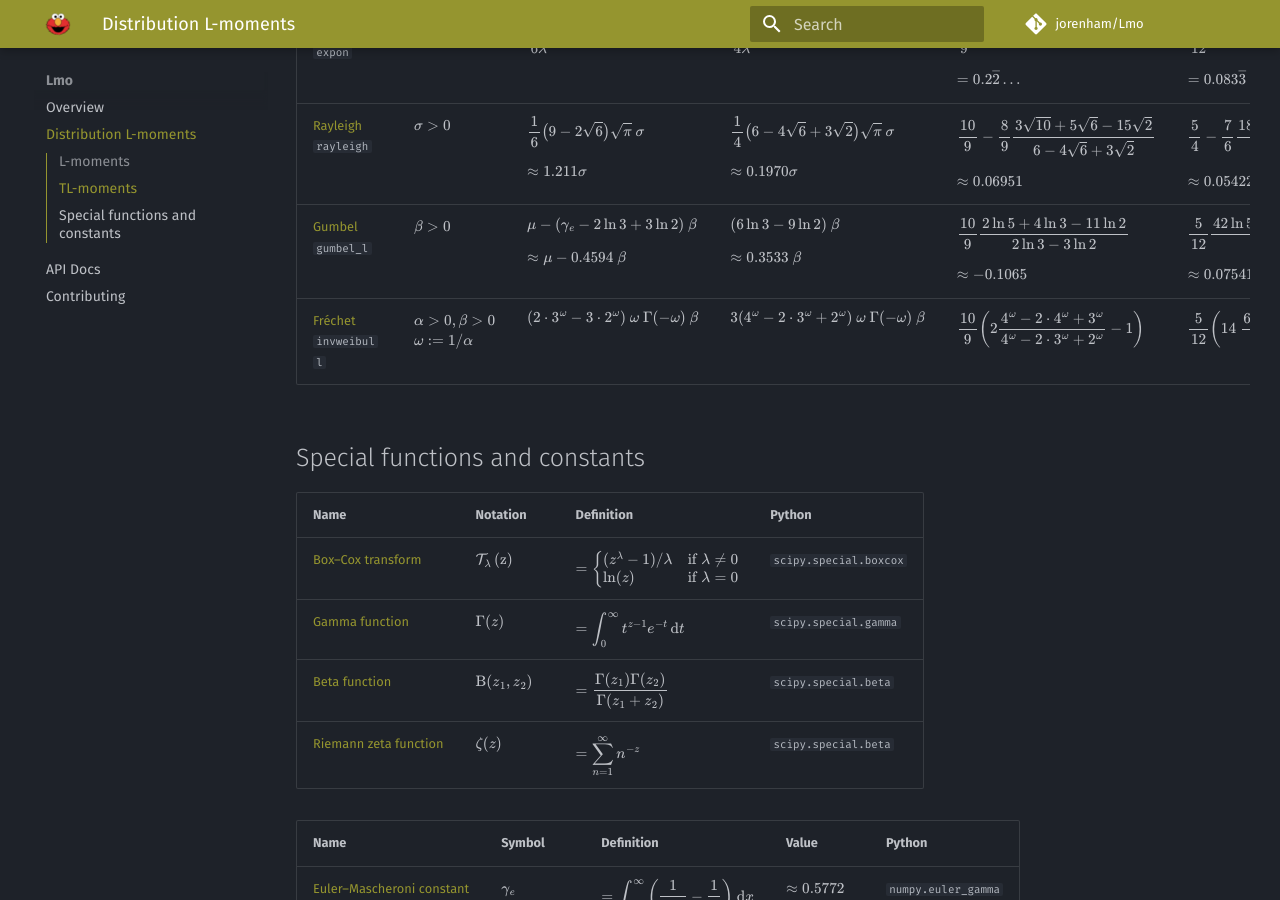
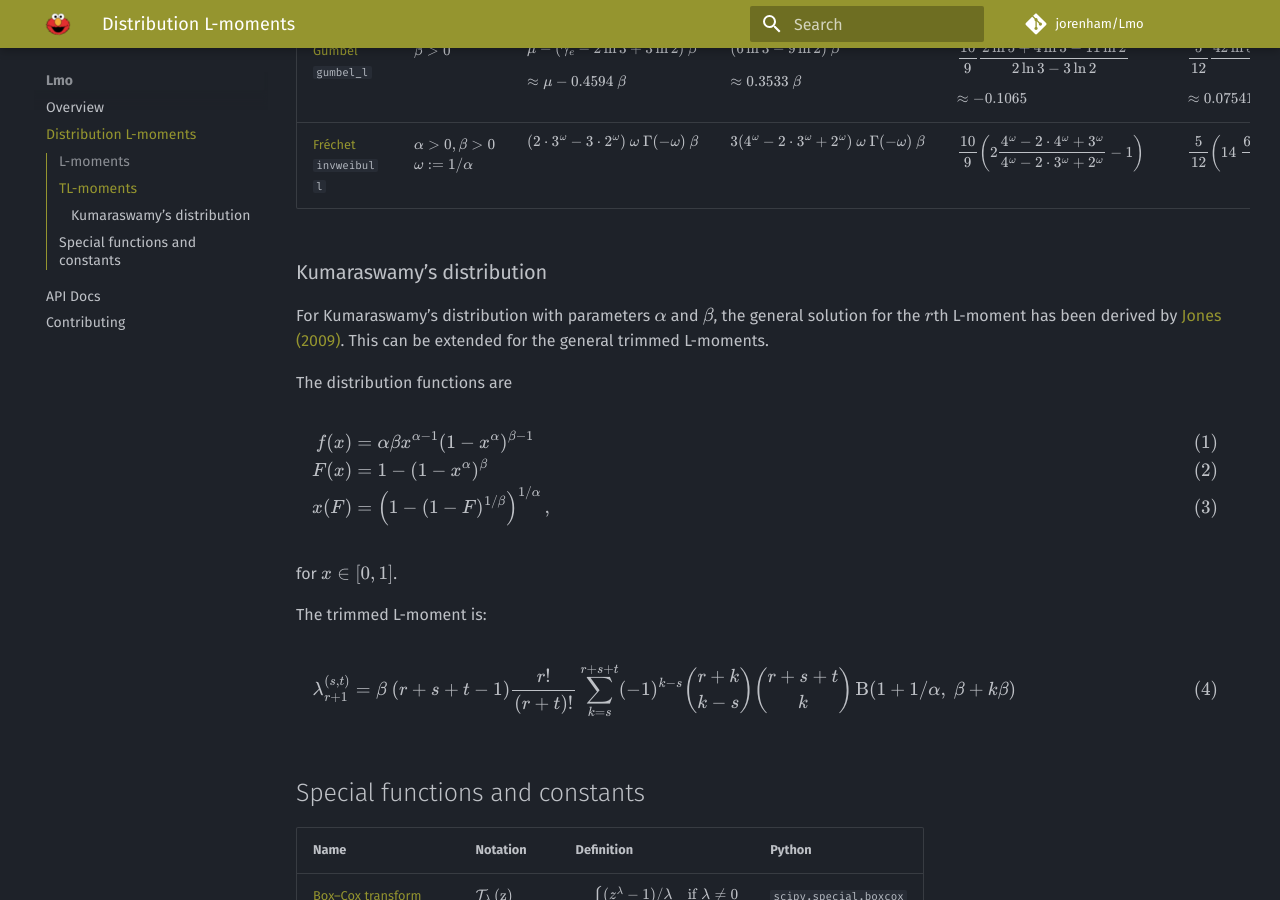
Before and after one commit to jorenham/Lmo, an MkDocs documentation site: the page built from docs/distributions.md, in a window 1280 px wide and 900 px high, scrolled down 3258 px. Built offline with MkDocs 1.6.1 and Material for MkDocs 9.7.7, drawn with Linux system fonts in a browser that asks for light colours; comment, search, counter and statistics services are not loaded; some of the changed text lies outside the part shown.

Commit message:
general Kumaraswamy trimmed L-moments

```diff
--- a/docs/distributions.md
+++ b/docs/distributions.md
@@ -537,23 +537,6 @@
 </table>
 
 
-For Kumaraswamy's distribution with parameters \( \alpha \) and \( \beta \),
-the general solution for the \( r \)th L-moment has been derived by
-[Jones (2009)](https://doi.org/10.1016/j.stamet.2008.04.001):
-
-\[
-    \begin{equation}
-    \lmoment{r} =
-        \beta
-        \sum_{k=0}^{r-1}
-            (-1)^k
-            \binom{r - 1}{k}
-            \binom{r + k - 1}{k}
-            \B(1 + 1 / \alpha, \beta + k \beta)
-        \label{eq:lr_kum}
-    \end{equation}
-\]
-
 
 ## TL-moments
 
@@ -956,6 +939,42 @@
 <!-- TODO: Kumaraswamy -->
 </table>
 
+### Kumaraswamy's distribution
+
+For Kumaraswamy's distribution with parameters \( \alpha \) and \( \beta \),
+the general solution for the \( r \)th L-moment has been derived by
+[Jones (2009)](https://doi.org/10.1016/j.stamet.2008.04.001). This can be
+extended for the general trimmed L-moments.
+
+The distribution functions are
+
+\[
+\begin{align}
+f(x) &= \alpha \beta x^{\alpha-1}(1-x^\alpha)^{\beta-1} \\
+F(x) &= 1 - (1 - x^\alpha)^\beta \\
+x(F) &= \left(1 - (1 - F)^{1/\beta} \right)^{1/\alpha}\, ,
+\end{align}
+\]
+
+for \( x \in [0, 1] \).
+
+The trimmed L-moment is:
+
+\[
+    \begin{equation}
+        \tlmoment{s,t}{r+1} =
+            \beta \
+            (r+s+t-1)
+            \frac{r!}{(r + t)!}
+            \sum_{k=s}^{r+s+t}
+                (-1)^{k-s}
+                \binom{r+k}{k-s}
+                \binom{r+s+t}{k}
+                \B(1 + 1 / \alpha,\ \beta + k\beta)
+            \label{eq:lr_kum}
+    \end{equation}
+\]
+
 
 ## Special functions and constants
 
```
Also changed, not shown: other parts of docs/distributions.md (+1 -1 lines).
